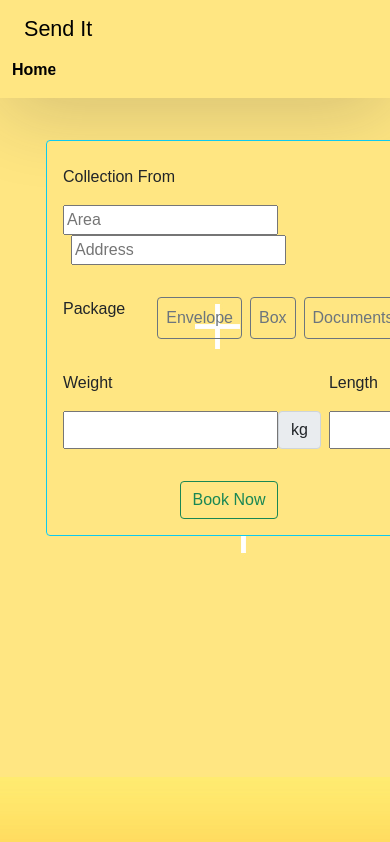
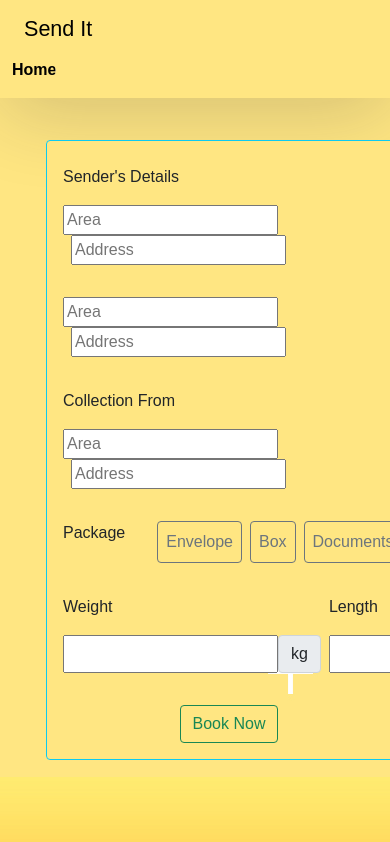
Before and after one commit to samuelkungu/send-it, a React (Create React App) app in the folder Frontend/: page /CreateParcel in a window 390 px wide. Shown: the top 842 px of the page. Built offline with nearby package versions, Linux system fonts and the light colour scheme.

Commit message:
Responsiveness

```diff
--- a/Frontend/src/Components/css/main.css
+++ b/Frontend/src/Components/css/main.css
@@ -155,10 +155,12 @@ li:hover {
 .contact-cards * {
   box-sizing: border-box;
 }
-
+.card-contact{
+   /* background-image: url(../../../public/images/others-bg.jpg); */
+}
 .card-contact:hover{
-  /* background-image: linear-gradient(to right, var(--pink-light), var(--cyan-light)); */
-  background-image: url(../../../public/images/home-bg.jpg);
+  /* background-image: var(--white); */
+  background-image: url(../../../public/images/others-bg.jpg);
 }
 /* Float four columns side by side */
 .contact-cards .column {
--- a/Frontend/src/Components/pages/CreateParcel.js
+++ b/Frontend/src/Components/pages/CreateParcel.js
@@ -8,6 +8,32 @@ function CreateParcel() {
         <div className='home pt-2 container-fluid'>
 
             <div className='card d-flex  flex-column border border-info mt-4 ms-4 pt-2 col-10 '>
+
+            <div className='card-body d-flex flex-row '>
+                        <div className='col-5'>
+                            <p className=''>Sender's Details</p>
+                            <input type=" text" className='' placeholder='Area'/>
+                            <input type=" text" className='ms-2' placeholder='Address'/>
+                        </div>
+                        <div className='col-5'>
+                            <p className=''>Receiver's Details</p>
+                            <input type=" text" className='' placeholder='Area'/>
+                            <input type=" text" className='ms-2' placeholder='Address'/>
+                        </div>
+              </div>
+              <div className='card-body d-flex flex-row '>
+                        <div className='col-5'>
+
+                            <input type=" text" className='' placeholder='Area'/>
+                            <input type=" text" className='ms-2' placeholder='Address'/>
+                        </div>
+                        <div className='col-5'>
+
+                            <input type=" text" className='' placeholder='Area'/>
+                            <input type=" text" className='ms-2' placeholder='Address'/>
+                        </div>
+              </div>
+
               <div className='card-body d-flex flex-row '>
                         <div className='col-5'>
                             <p className=''>Collection From</p>
--- a/Frontend/src/Components/pages/Home.js
+++ b/Frontend/src/Components/pages/Home.js
@@ -6,14 +6,14 @@ function Home() {
   <div class="home pt-2 container-fluid">
 
     <div className=' card mt-4 mx-4  pt-4  '>
-              <div className='card-body d-flex flex-row justify-content-between'>
+              <div className='card-body d-flex flex-column justify-content-between'>
 
-                <div className='d-flex'>
+                <div className='align-self-center'>
 
-                          <div className='align-self-start'>
+                          <div className=''>
                             <h3> Quickest and Safest Delivery</h3>
                           </div>
-                          <div className='align-self-end'>
+                          <div className=''>
                             <p> We guarantee fast and safe transport for your package</p>
                               <p> If you want to track all of your deliveries, without wasting time checking websites
                               <br/>  Parcel is the right app for you.
@@ -22,9 +22,9 @@ function Home() {
 
                </div>
 
-                <div className='col-md-4 px-0'>
+                {/* <div className='col-md-4 px-0'>
                       <img  className='img-fluid rounded-circle' src='/images/parcel1.jpg ' alt='logo'/>
-                </div>
+                </div> */}
 
               </div>
     </div>
```
